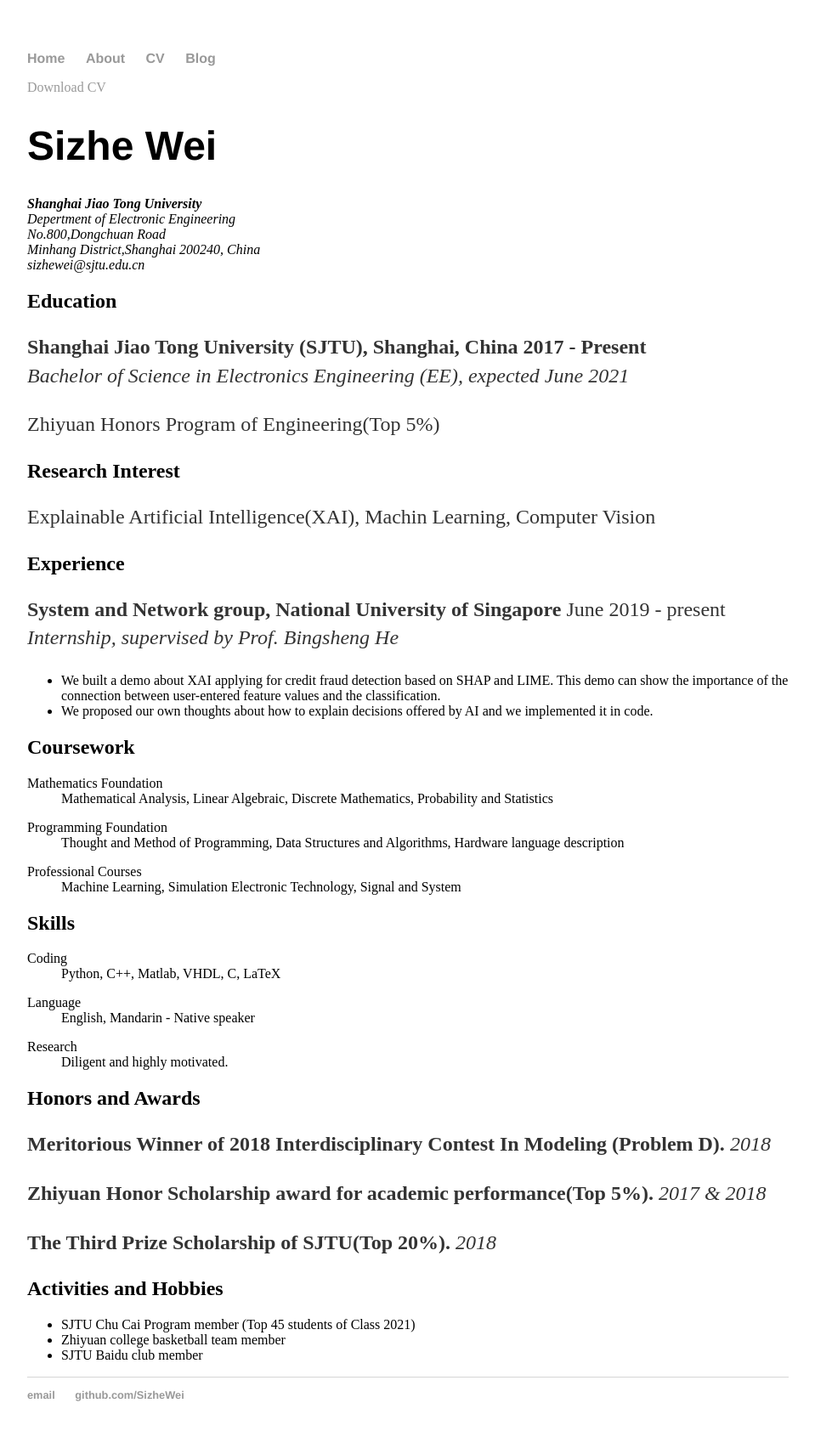
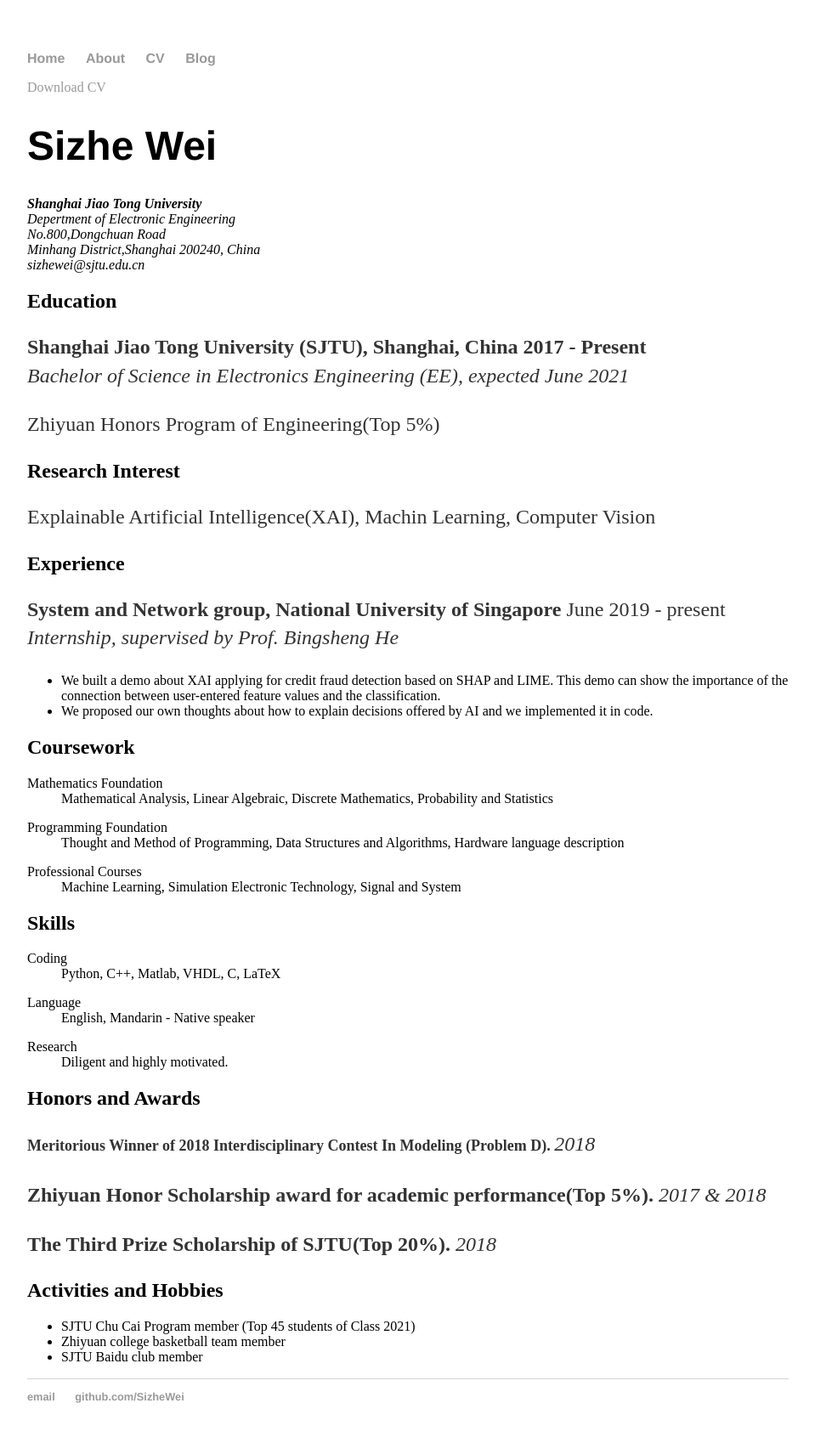
Before and after one commit to SizheWei/SizheWei.github.io, a Jekyll site: the page built from cv/index.html, in a window 1280 px wide. Shown: the whole page at 85% size, without its empty margins (160-1119 px from the left). Built offline with Jekyll 4.4.1, drawn with Linux system fonts in a browser that asks for light colours.

Commit message:
-- size font

```diff
--- a/cv/index.html
+++ b/cv/index.html
@@ -65,7 +65,7 @@
 					</dl>
 
 				<h2>Honors and Awards</h2>
-					<p><font size=#><b>Meritorious Winner of 2018 Interdisciplinary Contest In Modeling (Problem D).</b> </font><em>2018</em></p>
+					<p><font size=4><b>Meritorious Winner of 2018 Interdisciplinary Contest In Modeling (Problem D).</b> </font><em>2018</em></p>
 
 					<p><b>Zhiyuan Honor Scholarship award for academic performance(Top 5%).</b> <em>2017 &amp; 2018</em></p>
 
```
